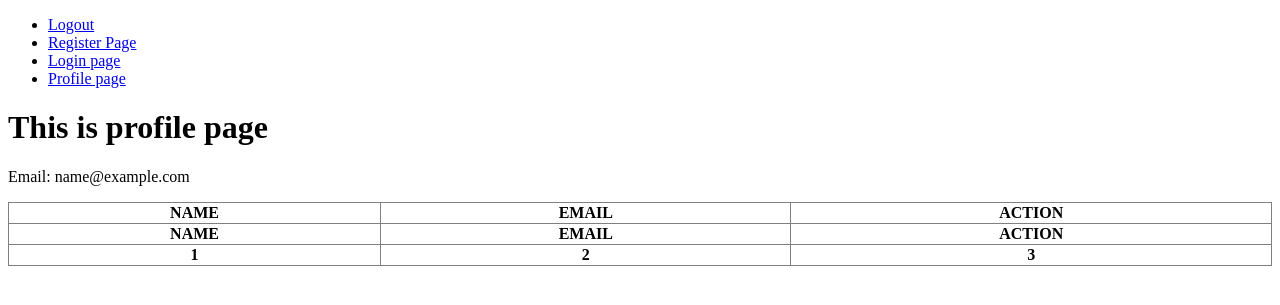
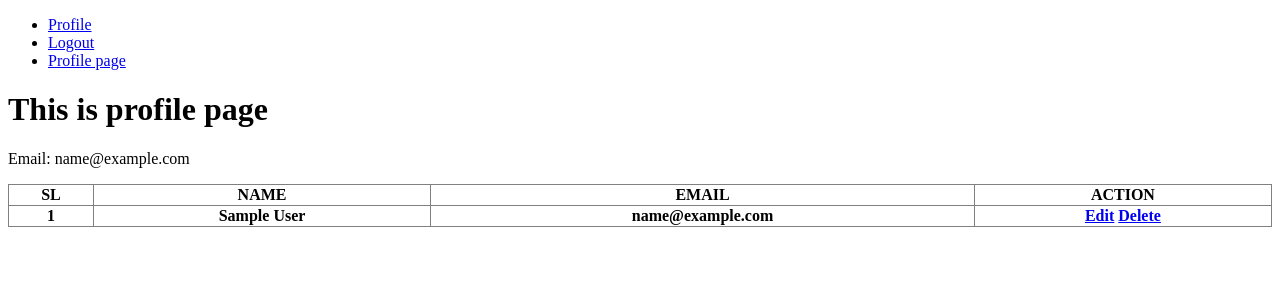
Before and after one commit to prarona06/fb_login_page_validation, a PHP site: page /profile.php in a window 1280 px wide. Shown: the top 305 px of the page. Run offline with PHP 8.4, Linux system fonts and the light colour scheme; the visitor is signed in with stand-in values (Sample User, id 1); tables that the repository leaves empty or names only in its code hold one stand-in row (values such as "Sample post"); lists and menus that the app fills with data are empty.

Commit message:
modefy somethings

```diff
--- a/core/sign_up_core.php
+++ b/core/sign_up_core.php
@@ -7,8 +7,8 @@ $full_name       = htmlspecialchars($_REQUEST['fullname']);
 
 
 $signup_password =password_hash($signup_password,PASSWORD_DEFAULT);
-var_dump($signup_password);
-exit;
+//var_dump($signup_password);
+
 
 // check empty
 if (empty($signup_email) || empty($signup_password)) {
--- a/menu.php
+++ b/menu.php
@@ -8,11 +8,17 @@ require_once './core/db.php';
 <ul>
     <?php
     if (isset($_SESSION['email'])){
-        echo '<li>
-        <a href="./core/logout_core.php">Logout</a></li>';
+        ?>
+        <li>
+        <a href="./profile.php">Profile</a>
+    </li>
+     <li>
+        <a href="./core/logout_core.php">Logout</a>
+    </li>
+<?php
 
     }
-    if (isset ($_SESSION['email'])){
+    if (!isset ($_SESSION['email'])){
         ?>
     <li>
         <a href="./index.php">Register Page</a>
--- a/profile.php
+++ b/profile.php
@@ -1,7 +1,7 @@
 <?php session_start();
 if (!isset($_SESSION['email'])){
     header('Location: ./index.php');
-    exit;
+
 }
 ?>
 
@@ -28,25 +28,37 @@ if (!isset($_SESSION['email'])){
 
 
                 <tr>
+                    <th>SL</th>
                     <th>NAME</th>
                     <th>EMAIL</th>
                     <th>ACTION</th>
                 </tr>
-                 <tr>
-                    <th>NAME</th>
-                    <th>EMAIL</th>
-                    <th>ACTION</th>
-                </tr>
+
                 <?php
                 $students ="SELECT * FROM students";
                 $run_query = mysqli_query($connect, $students);
 
+                if(mysqli_num_rows($run_query) >0){
+                    $i =1;
+
+                    while($students = mysqli_fetch_assoc($run_query)){
+
+
+                    ?>
+
+                 <tr>
+                     <th><?php echo $i ; $i++;?></th>
+                    <th><?php echo $students['st_name']?></th>
+                    <th><?php echo $students['st_email']?></th>
+                    <th>
+                        <a href="#"> Edit</a>
+                         <a href="#"> Delete</a>
+                </th>
+                </tr>
+            <?php
+                }
+                  }
                 ?>
-                 <tr>
-                    <th>1</th>
-                    <th>2</th>
-                    <th>3</th>
-                </tr>
             </table>
         </div>
 </body>
```
Also changed, not shown: core/db.php (+0 -14 lines), core/login_core.php (+5 -5 lines).
